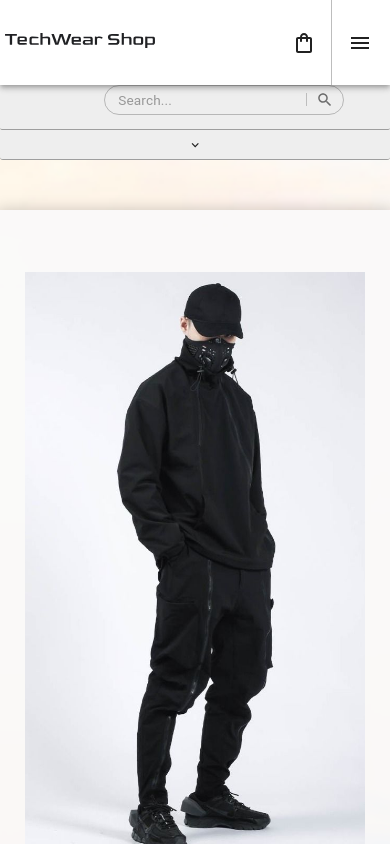
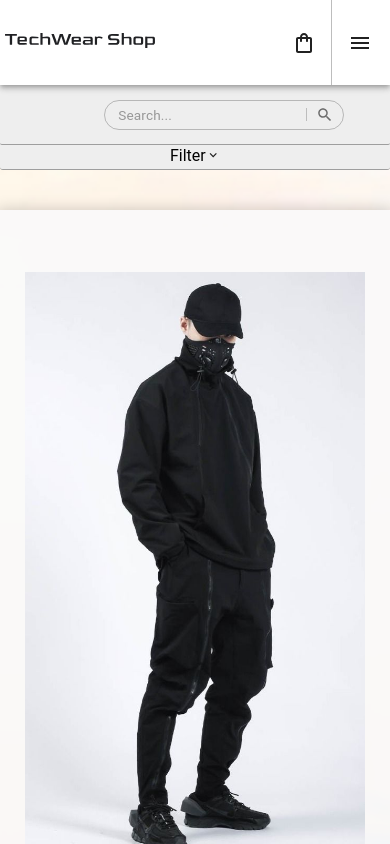
Before and after one commit to Miicy/page-template-techwear, a React (Create React App) app: page / in a window 390 px wide. Built offline with nearby package versions, Linux system fonts and the light colour scheme.

Commit message:
phone fix

```diff
--- a/package.json
+++ b/package.json
@@ -16,6 +16,7 @@
     "formik": "^2.2.9",
     "gh-pages": "^6.0.0",
     "react": "^18.2.0",
+    "react-device-detect": "^2.2.3",
     "react-dom": "^18.2.0",
     "react-redux": "^8.0.5",
     "react-router-dom": "^6.11.1",
--- a/src/components/header/Header.js
+++ b/src/components/header/Header.js
@@ -72,7 +72,7 @@ function Header() {
 			display: "flex",
 			alignItems: "center",
 			justifyContent: "center",
-			mt: "70px",
+			mt: "85px",
 			height: "60px",
 			width: "100%",
 			minWidth: "290px",
--- a/src/components/pageComponents/filterComponent/FilterPcExpanded.js
+++ b/src/components/pageComponents/filterComponent/FilterPcExpanded.js
@@ -46,7 +46,7 @@ function FilterPcExpanded({ isVertical }) {
 			width: isVertical ? "100%" : undefined,
 		},
 		border: {
-			border: `1px solid ${theme.palette.customOppositeLighter.main}`,
+			border: isSmallScreen ? " " : `1px solid ${theme.palette.customOppositeLighter.main}`,
 			borderRadius: "5px",
 			padding: isVertical ? "10px" : "5px",
 			width: isVertical ? "40%" : "80px",
@@ -54,9 +54,9 @@ function FilterPcExpanded({ isVertical }) {
 			alignItems: "center",
 			justifyContent: "center",
 			"&:hover": {
-				backgroundColor: theme.palette.forth.main,
+				backgroundColor:  isSmallScreen ? " " : theme.palette.forth.main,
 			},
-			backgroundColor: theme.palette.third.main,
+			backgroundColor: isSmallScreen ? " " : theme.palette.third.main,
 		},
 	};
 
--- a/src/components/pageComponents/filterComponent/SmallScreenFilter.js
+++ b/src/components/pageComponents/filterComponent/SmallScreenFilter.js
@@ -19,7 +19,7 @@ function SmallScreenFilter() {
 
 const SmallScreenFilter={
   container:{
-    mt: "130px",
+    mt: "140px",
     height: expanded ? "80%" : "30px",
     transition: "height 0.3s",
     width: "100%",
@@ -48,7 +48,7 @@ const SmallScreenFilter={
     width: "100%",
     display: "flex",
     alignItems:"center",
-    justifyContent: "center"
+    justifyContent: "center",
   },
   down:{
     fontSize: "0.9em",
@@ -69,6 +69,7 @@ const SmallScreenFilter={
         </Grid>
       )}
       <Grid onTouchStart={handleTouchStart} sx={SmallScreenFilter.click}>
+        Filter
         {!expanded ? (
           <ExpandMoreIcon sx={SmallScreenFilter.down} />
         ) : (
--- a/src/components/pageComponents/landingPageComponents/ProductContainer.js
+++ b/src/components/pageComponents/landingPageComponents/ProductContainer.js
@@ -1,7 +1,7 @@
 import { Grid } from "@mui/material";
 import React from "react";
 import useScreenSize from "../../../helpers/useSreenSize";
-
+import { isMobile } from "react-device-detect";
 import { getAllProducts } from "../../../helpers/useGetProducts";
 import productImage from "../../../media/product.jpg";
 import ProductItem from "./ProductItem";
@@ -10,12 +10,17 @@ function ProductContainer() {
 	const { isSmallScreen, isMediumScreen } = useScreenSize();
 	const allProducts = getAllProducts();
 	let limit = 8;
-	if (isMediumScreen) {
+
+	if (isMobile) {
+		// For mobile screens
+		limit = 4;
+	  } else if (isMediumScreen) {
+		// For medium screens
 		limit = 9;
-	} else if (isSmallScreen) {
-		limit = 6;
-	}
-
+	  } else if (isSmallScreen) {
+		// For small screens
+		limit = 4;
+	  }
 	const productContainerStyles = {
 		container: {
 			position: "relative",
```
Also changed, not shown: 1 other file (tests, documents, lock files or other folders).
